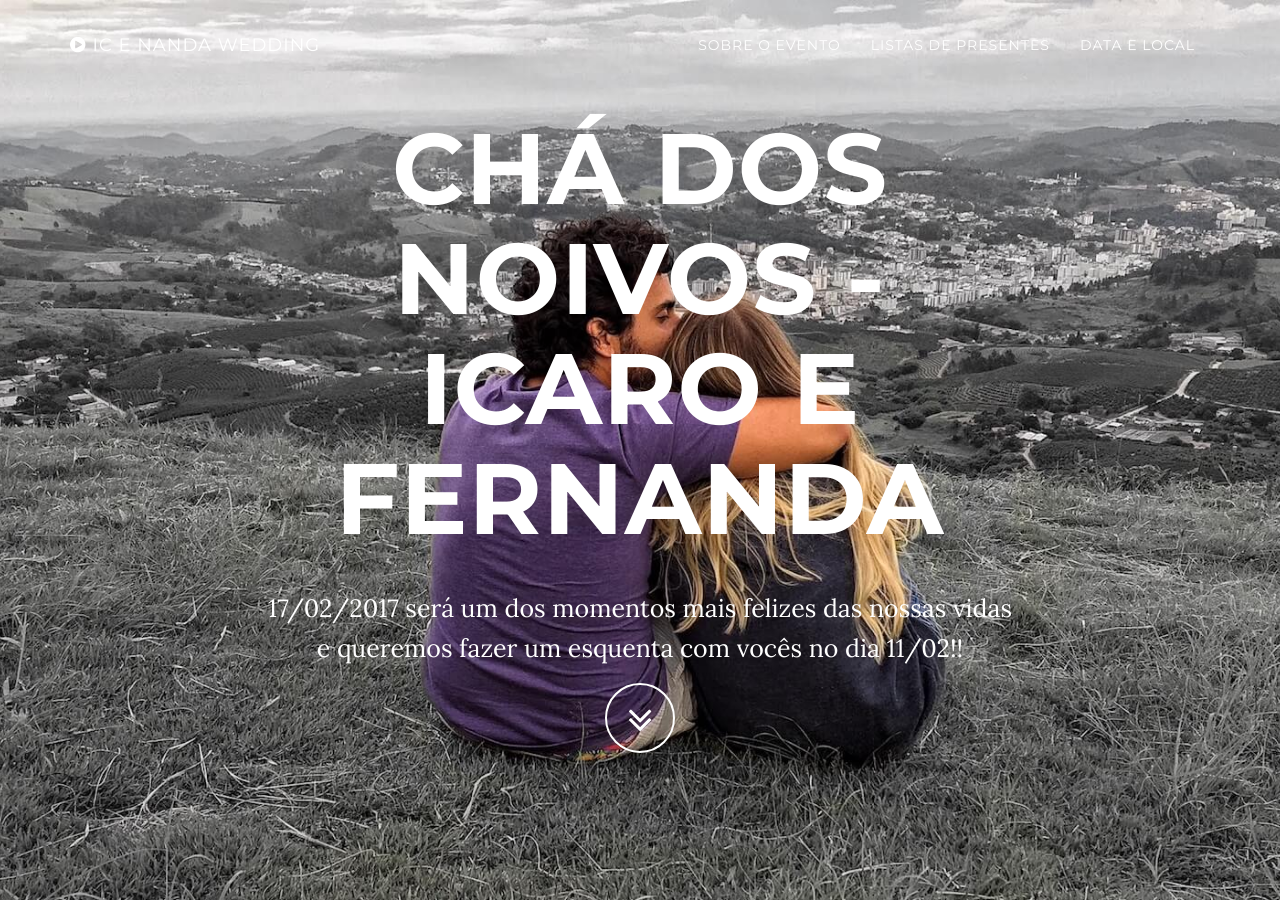
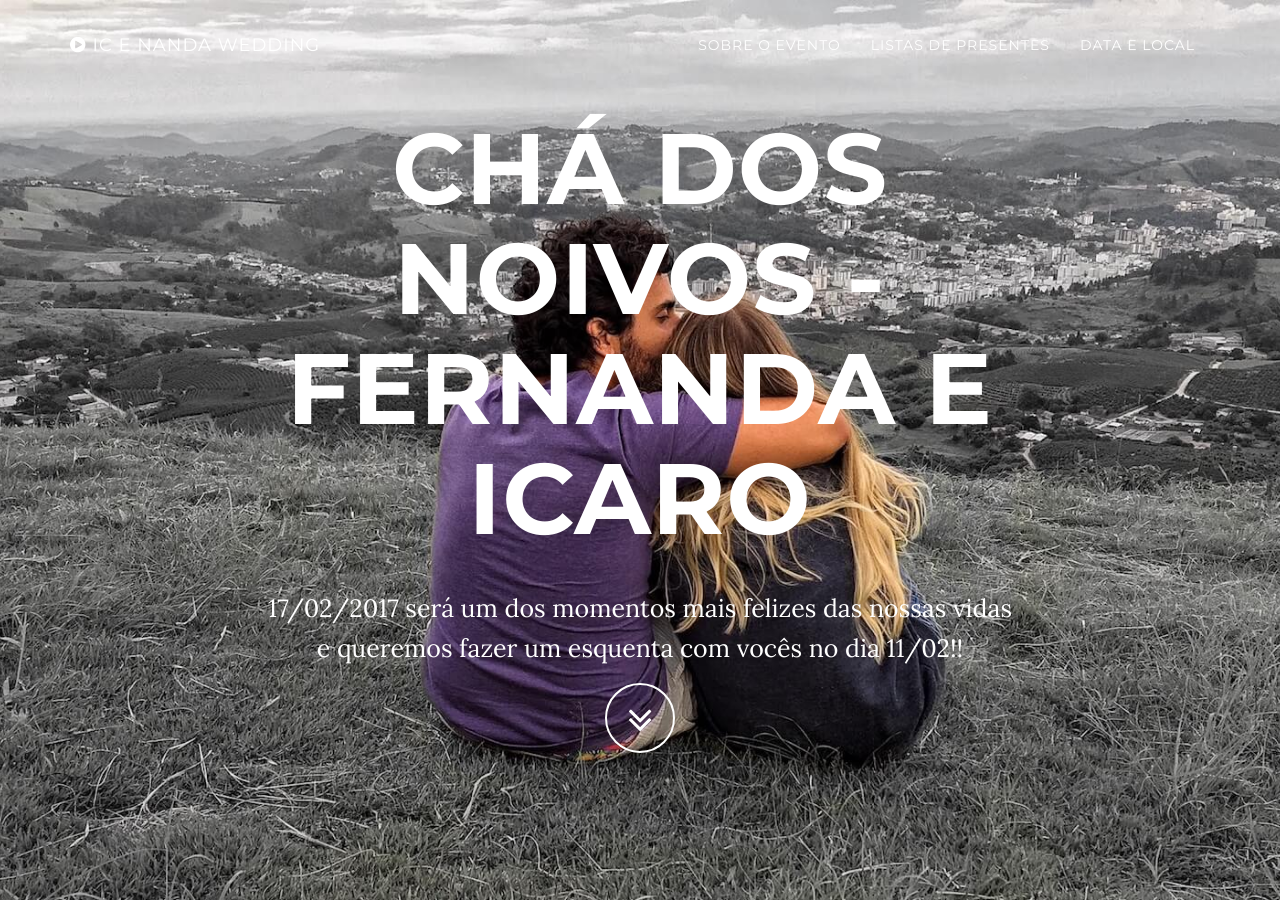
Before and after one commit to icaro02/wedding_website, a Jekyll site: the page built from index.html, in a window 1280 px wide and 900 px high. Built offline with Jekyll 4.4.1, drawn with Linux system fonts in a browser that asks for light colours.

Commit message:
nova pagina inicial

```diff
--- a/_config.yml
+++ b/_config.yml
@@ -1,5 +1,5 @@
 # Site settings
-title: Chá dos Noivos - Icaro e Fernanda
+title: Chá dos Noivos - Fernanda e Icaro
 email: ic.nanda@icloud.com
 url: icaroefernanda.party
 description: "17/02/2017 será um dos momentos mais felizes das nossas vidas e queremos fazer um esquenta com vocês no dia 11/02!!"
```
